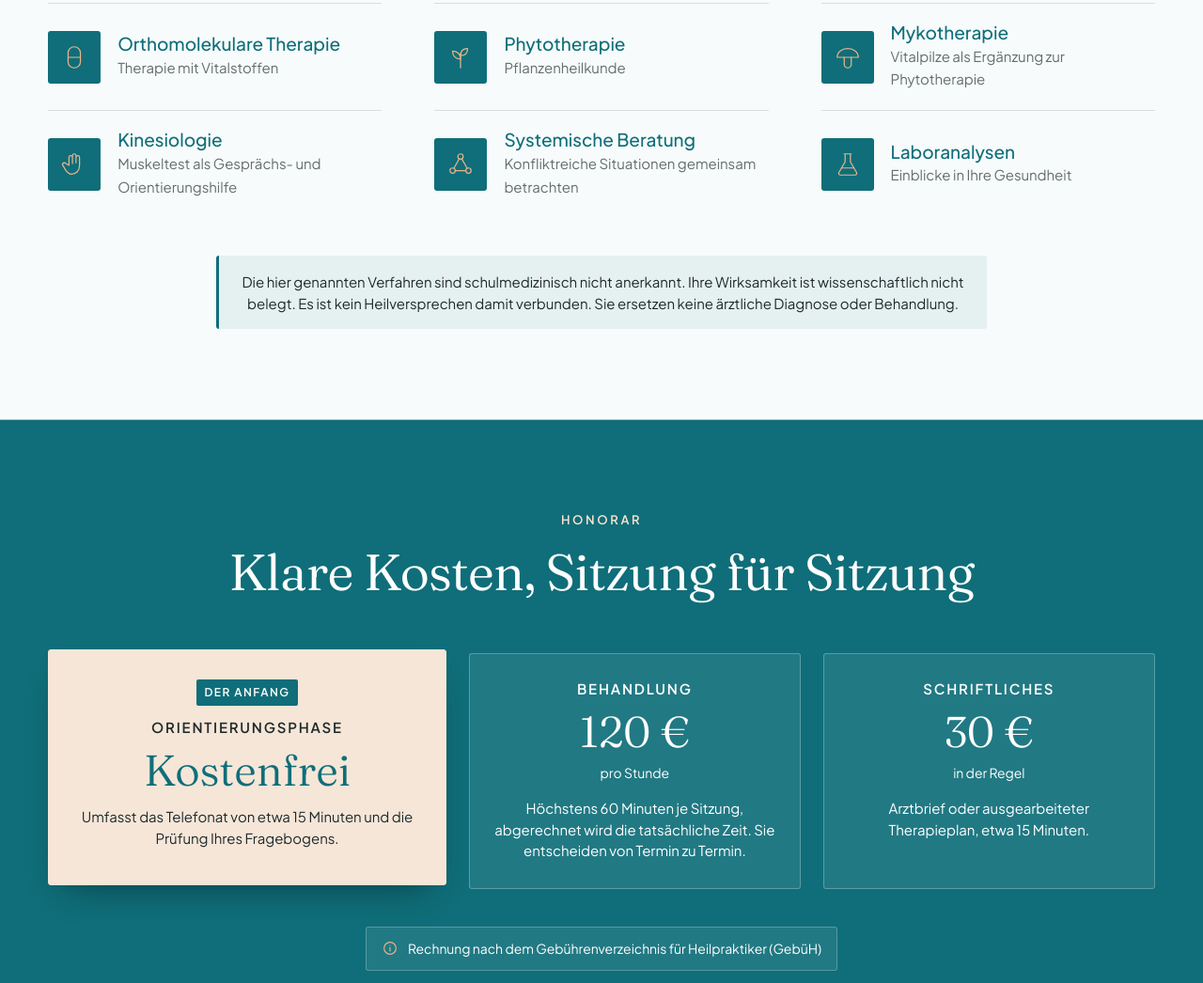
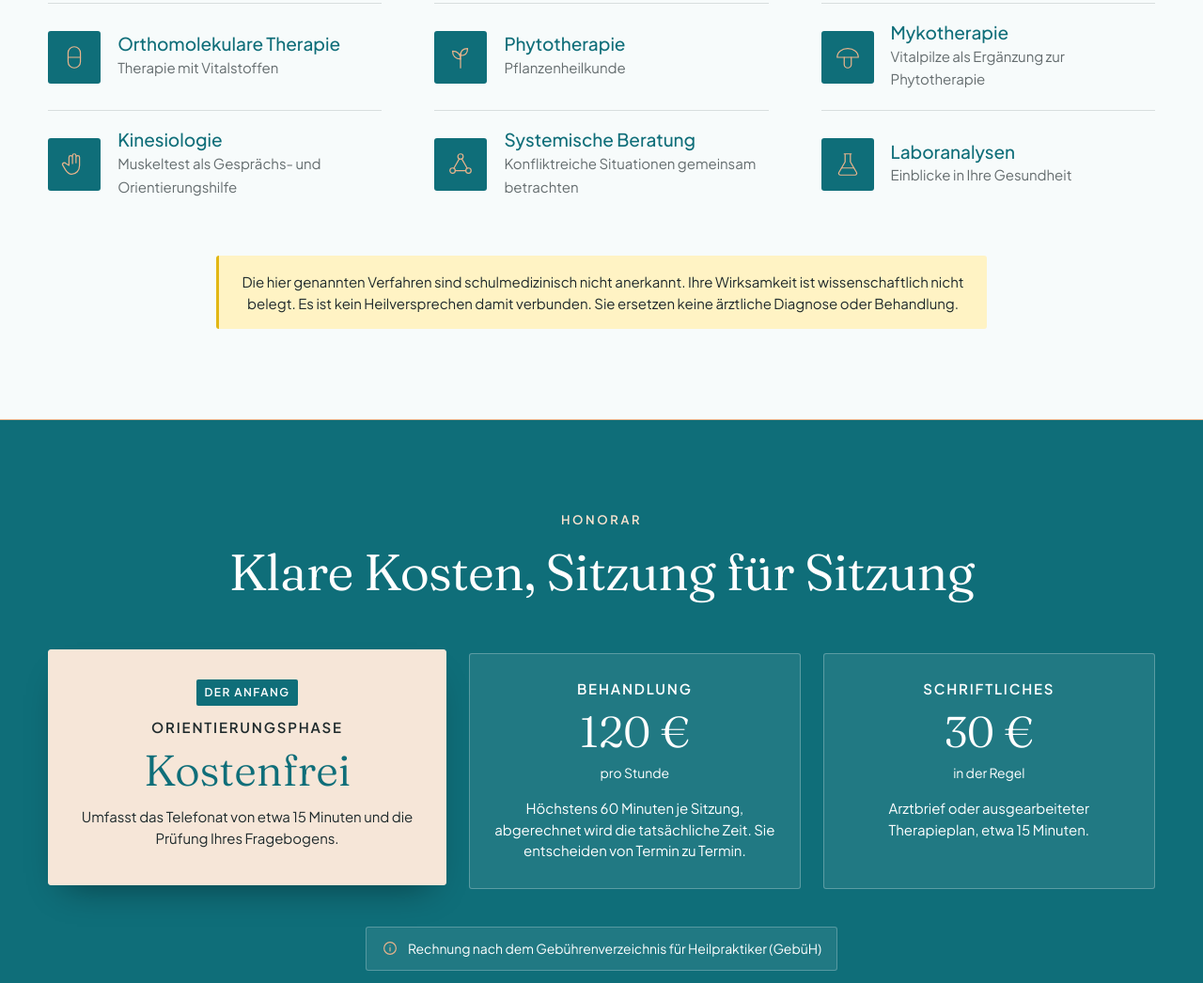
Before and after one commit to adrianbrell/ruth-teufel-mayer, a plain HTML site: page index.html in a window 1280 px wide. Shown: the part 5337-6383 px from the top of the page at 94% size. Drawn offline with Linux system fonts and the light colour scheme; a web font is replaced by a local one.

Commit message:
Hinweis-Box gelb
Co-Authored-By: Claude Opus 5.5 <noreply@anthropic.com>
Claude-Session: https://claude.ai/code/session_01S8fwmQ6uXCRjoPsZ3iB7uG

```diff
--- a/index.html
+++ b/index.html
@@ -172,7 +172,7 @@ h2{font-size:clamp(28px,4.2vw,48px);max-width:1100px;margin:0 auto}
 .verf h3{font-size:19px;font-weight:500;color:var(--petrol)}
 .verf p{margin:2px 0 0;color:var(--mute);font-size:15px}
 .hinweisz{max-width:720px;margin:36px auto 0;font-size:17px}
-.hinweisv{max-width:820px;margin:40px auto 0;font-size:15px;line-height:1.55;padding:16px 20px;border-radius:3px;background:rgba(15,110,121,.08);border-left:3px solid var(--petrol);text-wrap:balance}
+.hinweisv{max-width:820px;margin:40px auto 0;font-size:15px;line-height:1.55;padding:16px 20px;border-radius:3px;background:#FFF3C4;border-left:3px solid #E2B714;text-wrap:balance}
 
 /* 07 Honorar */
 .preise{display:grid;gap:24px;max-width:1320px;margin:48px auto 0}
```
